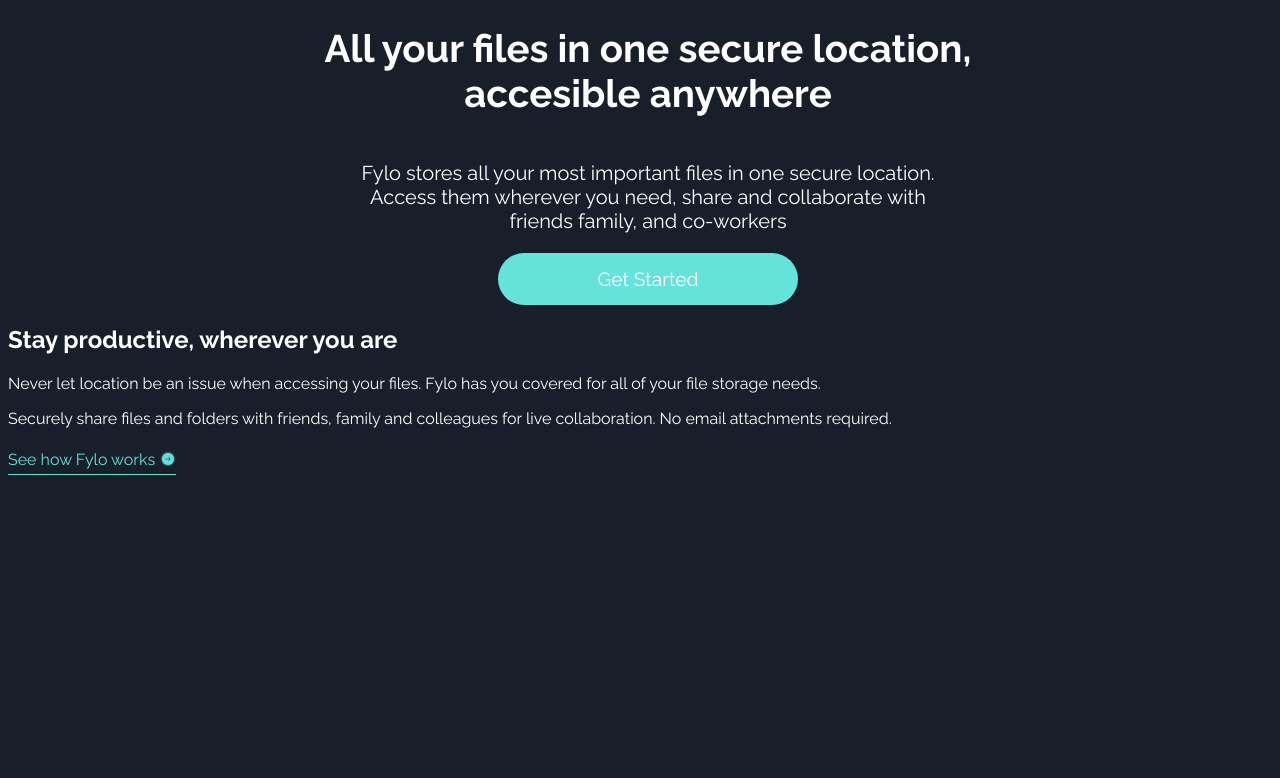
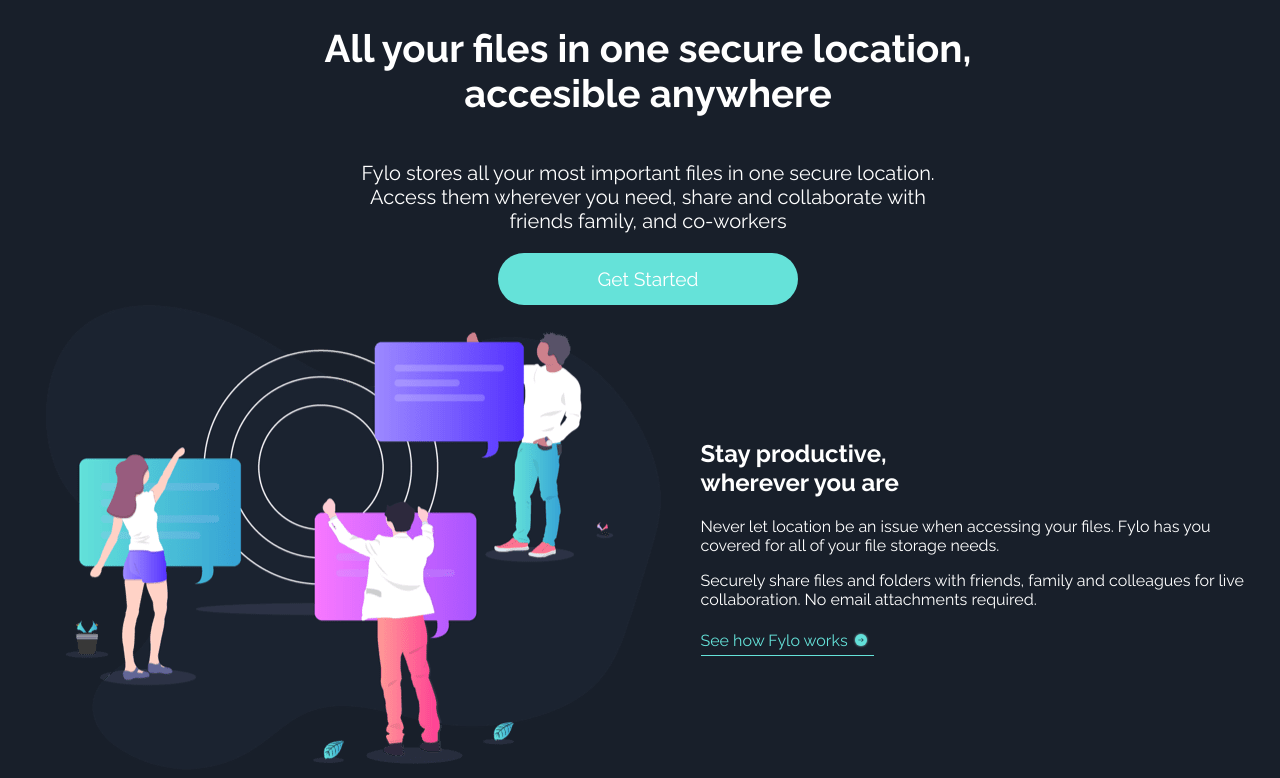
Before and after one commit to acurtido/sp-challenge-5-fylo-landing-page, a React (Vite) app: page / in a window 1280 px wide. Shown: the part 674-1452 px from the top of the page. Before the commit the page ends 1157 px from the top, so only its background shows below. Built offline with nearby package versions, Linux system fonts and the light colour scheme.

Commit message:
Avances StayProductive

```diff
--- a/src/components/StayProductive.jsx
+++ b/src/components/StayProductive.jsx
@@ -1,10 +1,14 @@
 import flecha from '/icons/icon-arrow.svg';
-import './stay-productive.css';
+import stayProductiveImage from '/images/illustration-stay-productive.png';
+import './stay-productive.css'
 
 export default function StayProductive() {
     return (
         <div className="stay-productive">
-            <h2>Stay productive, wherever you are</h2>
+            <img className='stay-productive__img' src={stayProductiveImage} alt="stay-productive" />
+
+            <div className='stay-productive__text'>
+                <h2>Stay productive, <br/> wherever you are</h2>
                 <p>
                     Never let location be an issue when accessing your files. Fylo has you
                     covered for all of your file storage needs.
@@ -15,9 +19,12 @@
                 </p>
 
                 <div className="stay-productive__link">
-                <p className='stay-productive__link--text'>See how Fylo works</p>
-                <img src={flecha} alt="arrow" />
+                    <p className='stay-productive__link--text'> See how Fylo works </p>
+                    <img src={flecha} alt="" />
+                    <i className="fa-brands fa-youtube fa-bounce" style={{color: 'green'}}></i>
                 </div>
+            </div>
+
         </div>
     );
 }
--- a/src/components/stay-productive.css
+++ b/src/components/stay-productive.css
@@ -1,8 +1,23 @@
+.stay-productive {
+    display: flex;
+    align-items: center;
+    justify-content: center;
+    gap: 40px;
+}
+
+.stay-productive__image {
+    width: 100%;
+}
+
+.stay-productive__text {
+    width: 550px;
+}
+
 .stay-productive__link {
     display: inline-flex;
     align-items: center;
+    gap: 5px;
     border-bottom: 1px solid hsl(176, 68%, 64%);
-    gap: 5px;
     height: 30px;
 }
 
```
Lines whose indentation alone changed are shown as unchanged.
